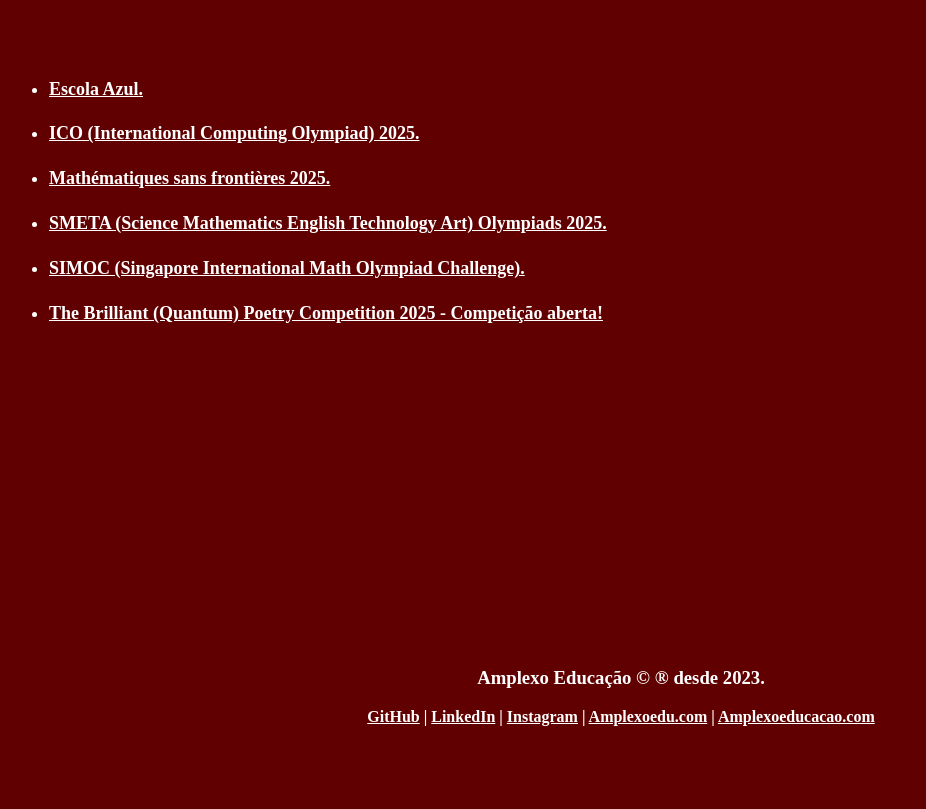
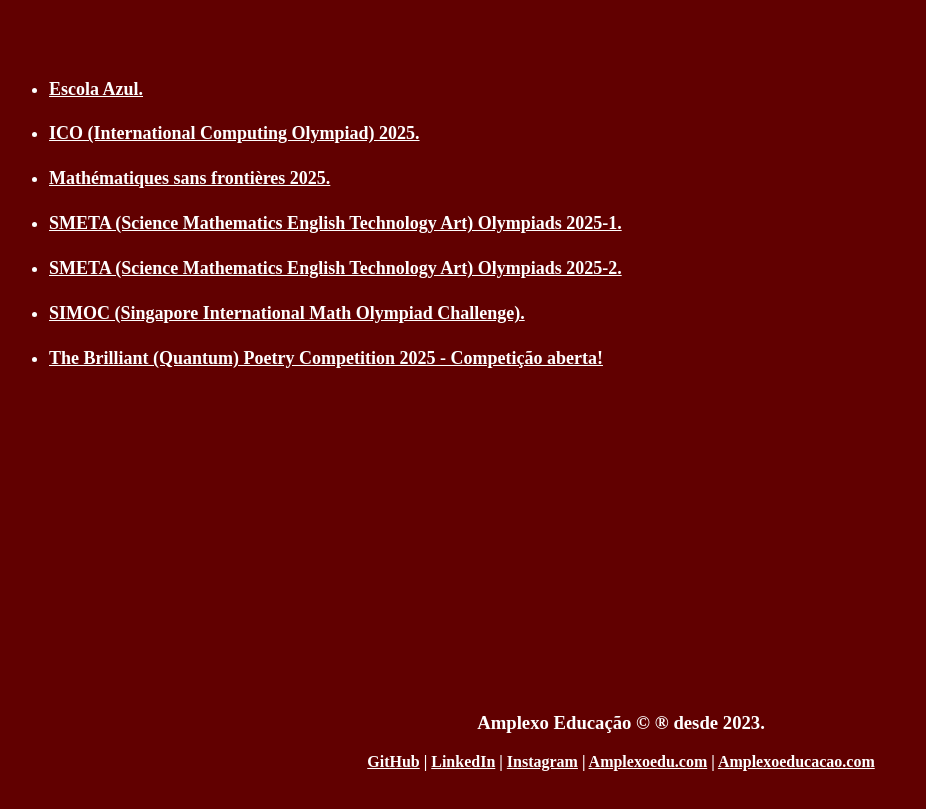
Before and after one commit to amplexoedu/amplexoedu.github.io, a plain HTML site: page index.html in a window 1280 px wide. Shown: the part 141-950 px from the top of the page, without its empty margins (19-945 px from the left). Before the commit the page ends 911 px from the top, so only its background shows below. Drawn offline with Linux system fonts and the light colour scheme.

Commit message:
Update SMETA links and add new entry

```diff
--- a/index.html
+++ b/index.html
@@ -15,7 +15,8 @@
     <li><h4><a href="https://www.youtube.com/playlist?list=PL0O2_68M0dtdc5uNmRZUgVCUtDue0A2Le"><b>Escola Azul.</b></a></h4></li>
     <li><h4><a href="https://www.youtube.com/playlist?list=PL0O2_68M0dtevTF9EySLutGAbffry0l70"><b>ICO (International Computing Olympiad) 2025.</b></a></h4></li>
     <li><h4><a href="https://www.youtube.com/playlist?list=PL0O2_68M0dtdEw_PmOtYvzO0w-RJ1AtD1"><b>Mathématiques sans frontières 2025.</b></a></h4></li>
-    <li><h4><a href="https://www.youtube.com/watch?v=p5vQJUtfRhg&t=157s"><b>SMETA (Science Mathematics English Technology Art) Olympiads 2025.</b></a></h4></li>
+    <li><h4><a href="https://www.youtube.com/watch?v=p5vQJUtfRhg"><b>SMETA (Science Mathematics English Technology Art) Olympiads 2025-1.</b></a></h4></li>
+    <li><h4><a href="https://amplexoedu.com/smeta"><b>SMETA (Science Mathematics English Technology Art) Olympiads 2025-2.</b></a></h4></li>
     <li><h4><a href="./SIMOC"><b>SIMOC (Singapore International Math Olympiad Challenge).</b></a></h4></li>
     <li><h4><a href="./BrilliantP"><b>The Brilliant (Quantum) Poetry Competition 2025 - Competição aberta!</b></a></h4></li>
   </ul>
```
